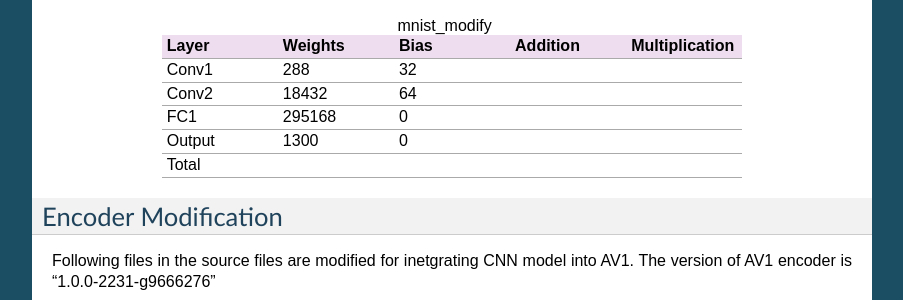
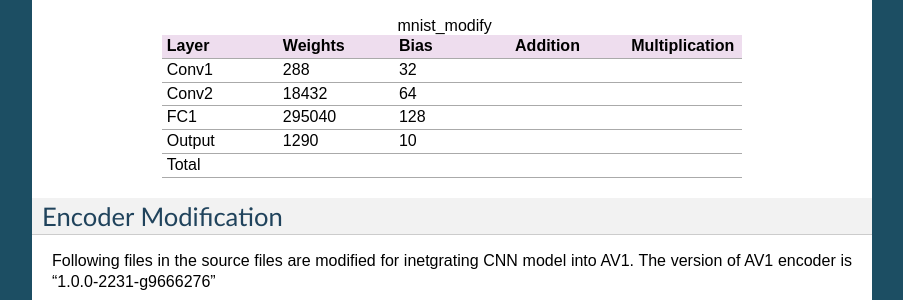
Before and after one commit to epadam/CNN-AV1-intra-encoder, a Sphinx documentation site: the page built from source/cnn_partition_intra.rst, in a window 1280 px wide and 900 px high, scrolled down 3553 px. Shown: the part 152-452 px from the top of the window, without its empty margins (198-1101 px from the left). Built offline with Sphinx 7.4.7, drawn with Linux system fonts in a browser that asks for light colours.

Commit message:
Update cnn_partition_intra.rst

```diff
--- a/source/cnn_partition_intra.rst
+++ b/source/cnn_partition_intra.rst
@@ -199,13 +199,13 @@ The number of parameters of the two models are shown in table 1 and table 2.
      -
      -
    * - FC1
-     - 295168
-     - 0
+     - 295040
+     - 128
      -
      -
    * - Output
-     - 1300
-     - 0
+     - 1290
+     - 10
      -
      -
    * - Total
```
